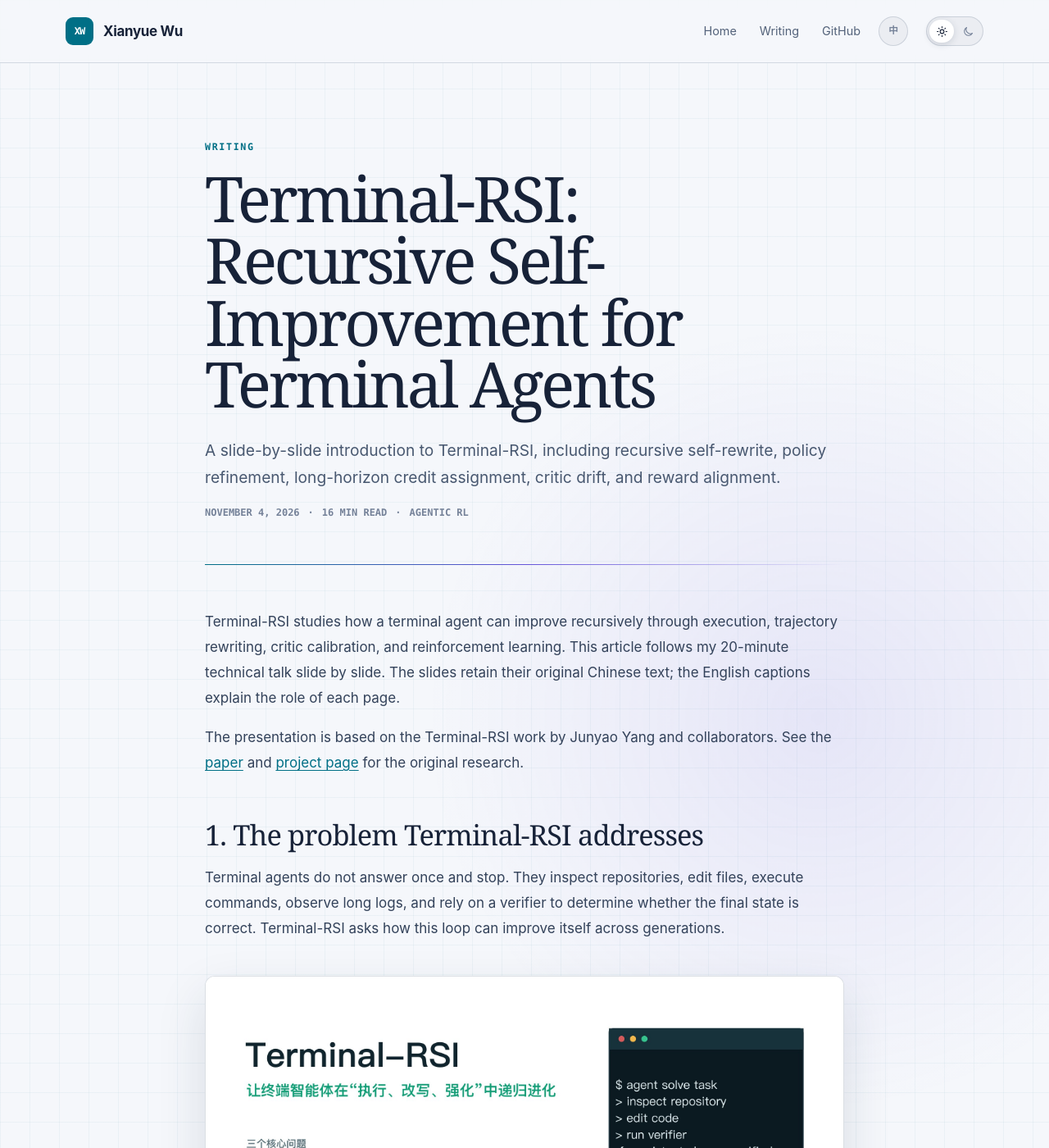
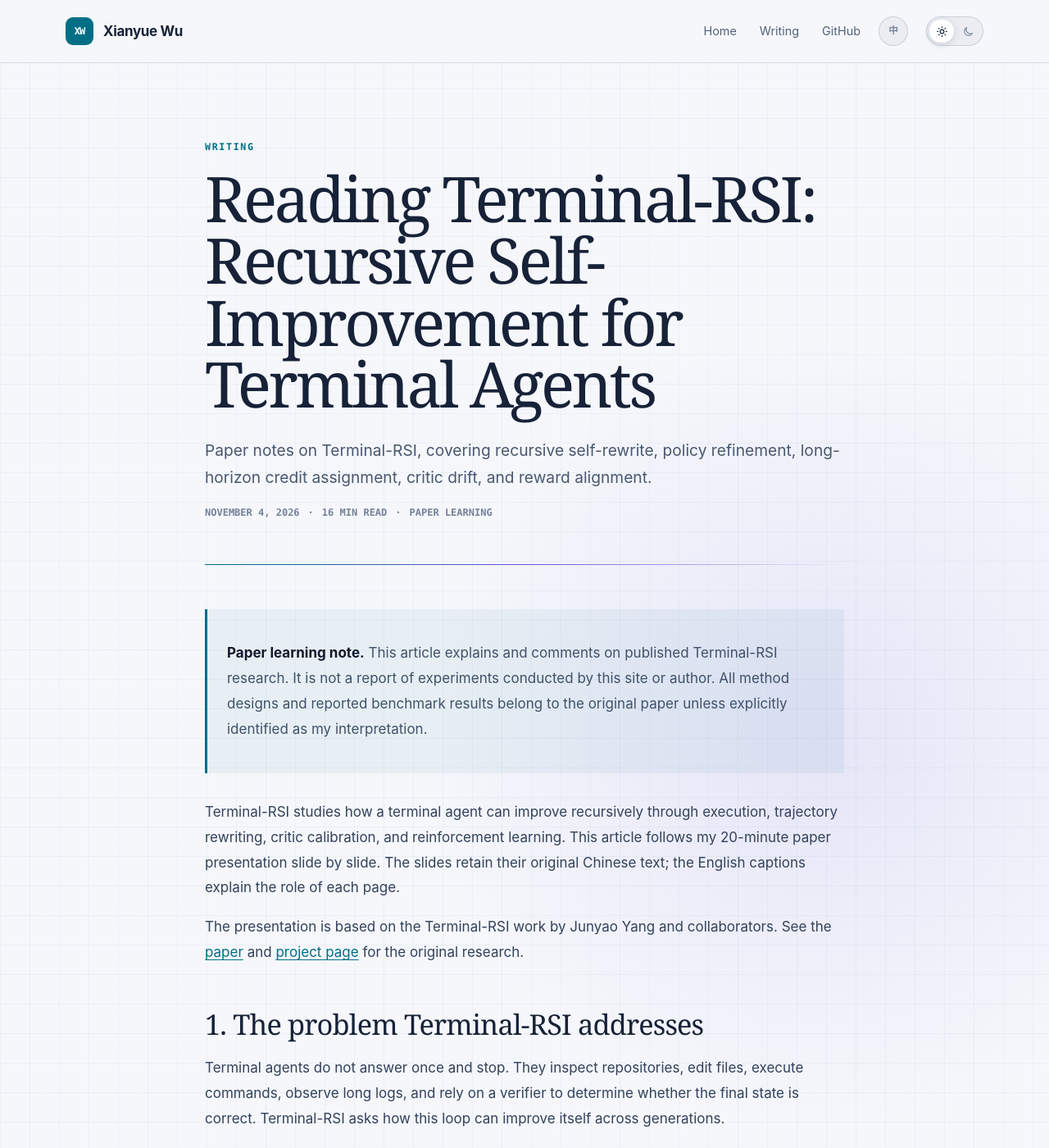
Before and after one commit to mousewu/mousewu.github.io, a Jekyll site: the page built from _posts/2026-11-04-terminal-rsi-recursive-self-improvement.md, in a window 1280 px wide and 1400 px high. Shown: the whole window at 82% size. Built offline with Jekyll 4.4.1, drawn with Linux system fonts in a browser that asks for light colours; some of the changed text lies outside the part shown.

Commit message:
Label Terminal-RSI article as paper notes

```diff
--- a/_layouts/post.html
+++ b/_layouts/post.html
@@ -11,7 +11,7 @@ layout: default
       <span>·</span>
       <span><span data-lang-text="en">{{ page.reading_time | default: '14 min read' }}</span><span data-lang-text="zh">{{ page.reading_time_zh | default: '阅读约 14 分钟' }}</span></span>
       <span>·</span>
-      <span>Agentic RL</span>
+      <span><span data-lang-text="en">{{ page.topic_en | default: 'Agentic RL' }}</span><span data-lang-text="zh">{{ page.topic_zh | default: '智能体 RL' }}</span></span>
     </div>
   </header>
   <div class="post-rule" aria-hidden="true"></div>
--- a/_posts/2026-11-04-terminal-rsi-recursive-self-improvement.md
+++ b/_posts/2026-11-04-terminal-rsi-recursive-self-improvement.md
@@ -1,18 +1,24 @@
 ---
 layout: post
-title: "Terminal-RSI: Recursive Self-Improvement for Terminal Agents"
-title_zh: "Terminal-RSI：终端智能体的递归自我改进"
-description: "A slide-by-slide introduction to Terminal-RSI, including recursive self-rewrite, policy refinement, long-horizon credit assignment, critic drift, and reward alignment."
-description_zh: "逐页介绍 Terminal-RSI，包括递归自我改写、策略强化、长程信用分配、Critic 漂移与奖励对齐"
+title: "Reading Terminal-RSI: Recursive Self-Improvement for Terminal Agents"
+title_zh: "Terminal-RSI 论文学习：终端智能体的递归自我改进"
+description: "Paper notes on Terminal-RSI, covering recursive self-rewrite, policy refinement, long-horizon credit assignment, critic drift, and reward alignment."
+description_zh: "Terminal-RSI 论文学习笔记，包括递归自我改写、策略强化、长程信用分配、Critic 漂移与奖励对齐"
 date: 2026-11-04
 categories: [Agentic RL, LLM Agents]
+topic_en: Paper Learning
+topic_zh: 论文学习
+kicker_en: Agentic RL · Paper notes
+kicker_zh: 智能体 RL · 论文学习
 reading_time: 16 min read
 reading_time_zh: 阅读约 16 分钟
 ---
 
 <div data-lang-content="en" markdown="1">
 
-Terminal-RSI studies how a terminal agent can improve recursively through execution, trajectory rewriting, critic calibration, and reinforcement learning. This article follows my 20-minute technical talk slide by slide. The slides retain their original Chinese text; the English captions explain the role of each page.
+> **Paper learning note.** This article explains and comments on published Terminal-RSI research. It is not a report of experiments conducted by this site or author. All method designs and reported benchmark results belong to the original paper unless explicitly identified as my interpretation.
+
+Terminal-RSI studies how a terminal agent can improve recursively through execution, trajectory rewriting, critic calibration, and reinforcement learning. This article follows my 20-minute paper presentation slide by slide. The slides retain their original Chinese text; the English captions explain the role of each page.
 
 The presentation is based on the Terminal-RSI work by Junyao Yang and collaborators. See the [paper](https://arxiv.org/abs/2610.22192) and [project page](https://yyang26.github.io/terminal-rsi/) for the original research.
 
@@ -20,7 +26,9 @@ The presentation is based on the Terminal-RSI work by Junyao Yang and collaborat
 
 <div data-lang-content="zh" markdown="1">
 
-Terminal-RSI 研究终端智能体如何通过执行、轨迹改写、Critic 校准和强化学习进行递归改进。本文按照我的 20 分钟技术分享逐页展开，完整保留 14 页幻灯片，并补充每一页在整体方法中的作用。
+> **文章类型：论文学习。** 本文用于介绍和理解已经发表的 Terminal-RSI 研究，不是本站或作者完成的实验报告。除明确标注为个人理解的内容外，方法设计和基准结果均来自原论文。
+
+Terminal-RSI 研究终端智能体如何通过执行、轨迹改写、Critic 校准和强化学习进行递归改进。本文按照我的 20 分钟论文分享逐页展开，完整保留 14 页幻灯片，并补充每一页在整体方法中的作用。
 
 这份分享基于 Junyao Yang 等人的 Terminal-RSI 工作。原始研究可参阅[论文](https://arxiv.org/abs/2610.22192)和[项目主页](https://yyang26.github.io/terminal-rsi/)。
 
@@ -142,15 +150,15 @@ Terminal-RSI 研究终端智能体如何通过执行、轨迹改写、Critic 校
   <figcaption><span data-lang-text="en">Slide 12 · In one RPR update, verifier outputs define progress and success, FDR/SPR construct rewards, TB-GAE assigns credit with the calibrated old critic, and PPO updates both actor and critic.</span><span data-lang-text="zh">第 12 页 · 在一次 RPR 更新中，verifier 给出进展和成功信号，FDR/SPR 构造奖励，TB-GAE 使用已校准的旧 Critic 分配信用，最后由 PPO 同时更新 Actor 与 Critic。</span></figcaption>
 </figure>
 
-<h2><span data-lang-text="en">6. Results, limitations, and practical lessons</span><span data-lang-text="zh">6. 结果、局限与实践启示</span></h2>
+<h2><span data-lang-text="en">6. Reported results, limitations, and practical lessons</span><span data-lang-text="zh">6. 论文报告的结果、局限与实践启示</span></h2>
 
-<p><span data-lang-text="en">The reported checkpoints improve across five stages, but the paper evaluates a coupled system rather than isolated components. The results establish that the combination can work; they do not fully identify the contribution of every design choice.</span><span data-lang-text="zh">论文报告的 checkpoint 在五个阶段中持续提升，但实验验证的是一套耦合系统，而不是彼此独立的组件。结果说明这套组合能够奏效，却还不能完全区分每个设计选择的独立贡献。</span></p>
+<p><span data-lang-text="en">The paper reports checkpoint improvements across five stages, but evaluates a coupled system rather than isolated components. These published results show that the combination can work; they do not fully identify the contribution of every design choice.</span><span data-lang-text="zh">原论文报告的 checkpoint 在五个阶段中持续提升，但论文评测的是一套耦合系统，而不是彼此独立的组件。这些论文结果说明整套组合能够奏效，却还不能完全区分每个设计选择的独立贡献。</span></p>
 
 <figure class="slide-figure">
   <a href="/assets/blog/terminal-rsi/slide-13-results.jpg" target="_blank" rel="noopener">
-    <img src="/assets/blog/terminal-rsi/slide-13-results.jpg" width="2134" height="1200" alt="Terminal-RSI 五个阶段的实验结果" loading="lazy">
+    <img src="/assets/blog/terminal-rsi/slide-13-results.jpg" width="2134" height="1200" alt="Terminal-RSI 论文报告的五阶段结果" loading="lazy">
   </a>
-  <figcaption><span data-lang-text="en">Slide 13 · Across four terminal suites, retained checkpoints improve from the base model through two RSR/RPR cycles. The four-suite mean rises from 20.68% to 50.58%.</span><span data-lang-text="zh">第 13 页 · 在四个终端测试集上，保留的 checkpoint 经过两轮 RSR/RPR 后持续提升，四套件平均成功率从 20.68% 提高到 50.58%。</span></figcaption>
+  <figcaption><span data-lang-text="en">Slide 13 · The paper reports that retained checkpoints improve from the base model through two RSR/RPR cycles across four terminal suites. The reported four-suite mean rises from 20.68% to 50.58%.</span><span data-lang-text="zh">第 13 页 · 原论文报告，在四个终端测试集上，保留的 checkpoint 经过两轮 RSR/RPR 后持续提升，四套件平均成功率从 20.68% 提高到 50.58%。</span></figcaption>
 </figure>
 
 <figure class="slide-figure">
```
Also changed, not shown: _posts/2026-10-09-from-expert-trajectories-to-robust-agents.md (+4 -0 lines), index.md (+1 -1 lines), writing.md (+1 -1 lines).
